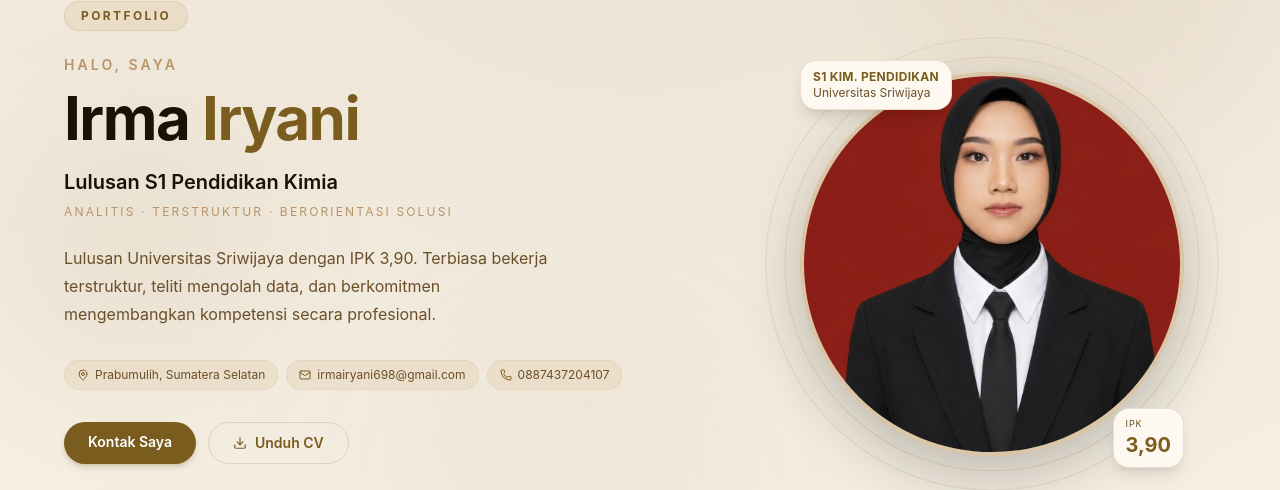
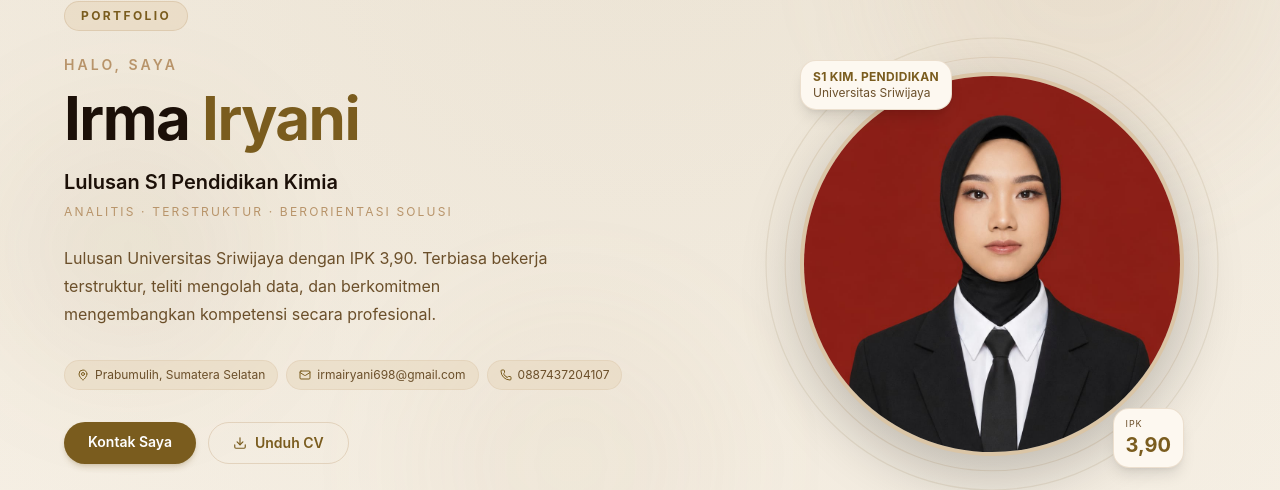
Before and after one commit to josapratama/irma-iryani, a Next.js app: page / in a window 1280 px wide. Shown: the part 152-642 px from the top of the page. Built offline with nearby package versions, Linux system fonts and the light colour scheme; no server answers.

Commit message:
fix: nudge profile photo down to center face in circle (object-[center_30%])

```diff
--- a/components/Hero.tsx
+++ b/components/Hero.tsx
@@ -221,7 +221,7 @@ export default function Hero() {
                   src="/profile.jpg"
                   alt="Irma Iryani"
                   fill
-                  className="object-cover object-center"
+                  className="object-cover object-[center_30%]"
                   sizes="(max-width: 640px) 208px, (max-width: 768px) 256px, (max-width: 1024px) 288px, 384px"
                   priority
                 />
```
